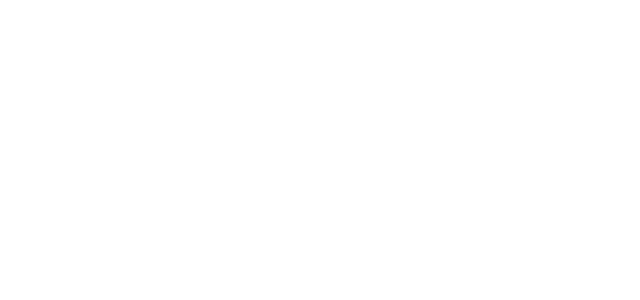
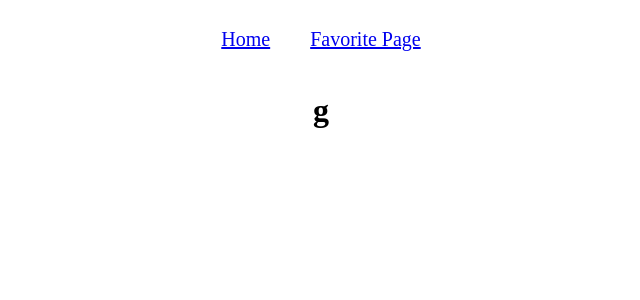
Before and after one commit to AbdUlrahmanJaran/Netflix-Clone, a React (Create React App) app: page /F in a window 1280 px wide. Before the commit this address had no page. Shown: the top 300 px of the page, without its empty margins (319-959 px from the left). Built offline with nearby package versions, Linux system fonts and the light colour scheme.

Commit message:
Class-18

```diff
--- a/src/App.jsx
+++ b/src/App.jsx
@@ -1,11 +1,18 @@
 import React from 'react';
 import { Routes, Route } from "react-router-dom";
 import Home from './components/Home';
-
+import FavList from './components/FavList';
+import Navbar from './components/Navbar';
 export default function App() {
   return (
-  <Routes>
-    <Route path="/" element={<Home />} />
-  </Routes>
+    <>
+    <center>
+      <Navbar />
+      <Routes>
+        <Route path="/" element={<Home />} />
+        <Route path="/F" element={<FavList />} />
+      </Routes>
+    </center>
+    </>
   )
 }
--- a/src/components/FavList.jsx
+++ b/src/components/FavList.jsx
@@ -1,4 +1,7 @@
 import React from "react";
-import { useState, useEffect } from "react";
+// import { useState, useEffect } from "react";
+// import NavBar from "./Navbar";
 
-import NavBar from "./Navbar";
+export default function FavList(){
+    return(<h1>g</h1>)
+}
--- a/src/components/Navbar.jsx
+++ b/src/components/Navbar.jsx
@@ -0,0 +1,10 @@
+import React from "react";
+import { Link } from "react-router-dom";
+export default function Navbar(){
+return(
+    <nav>
+    <Link style={{fontSize:"20px", margin: "20px", display: "inline-block"}} to="/">Home</Link>
+    <Link style={{fontSize:"20px", margin: "20px", display: "inline-block"}} to="/F">Favorite Page</Link>
+    </nav>
+)
+}
--- a/src/index.js
+++ b/src/index.js
@@ -4,9 +4,9 @@
 import App from './App';
 
 ReactDOM.render(
-    <React.StrictMode>
+  <React.StrictMode>
     <BrowserRouter>
       <App />
     </BrowserRouter>
   </React.StrictMode>
-, document.getElementById('root'));
+  , document.getElementById('root'));
```
